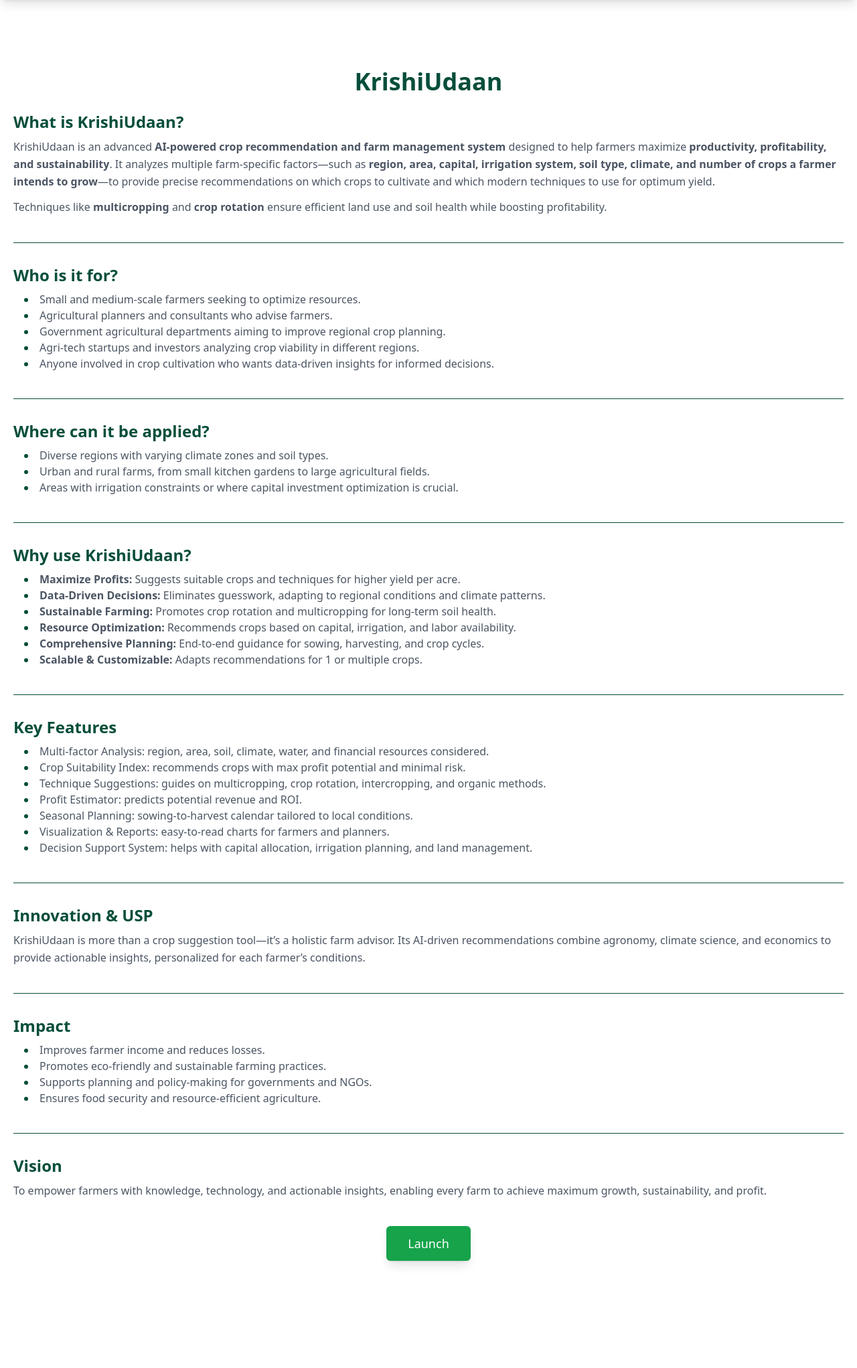
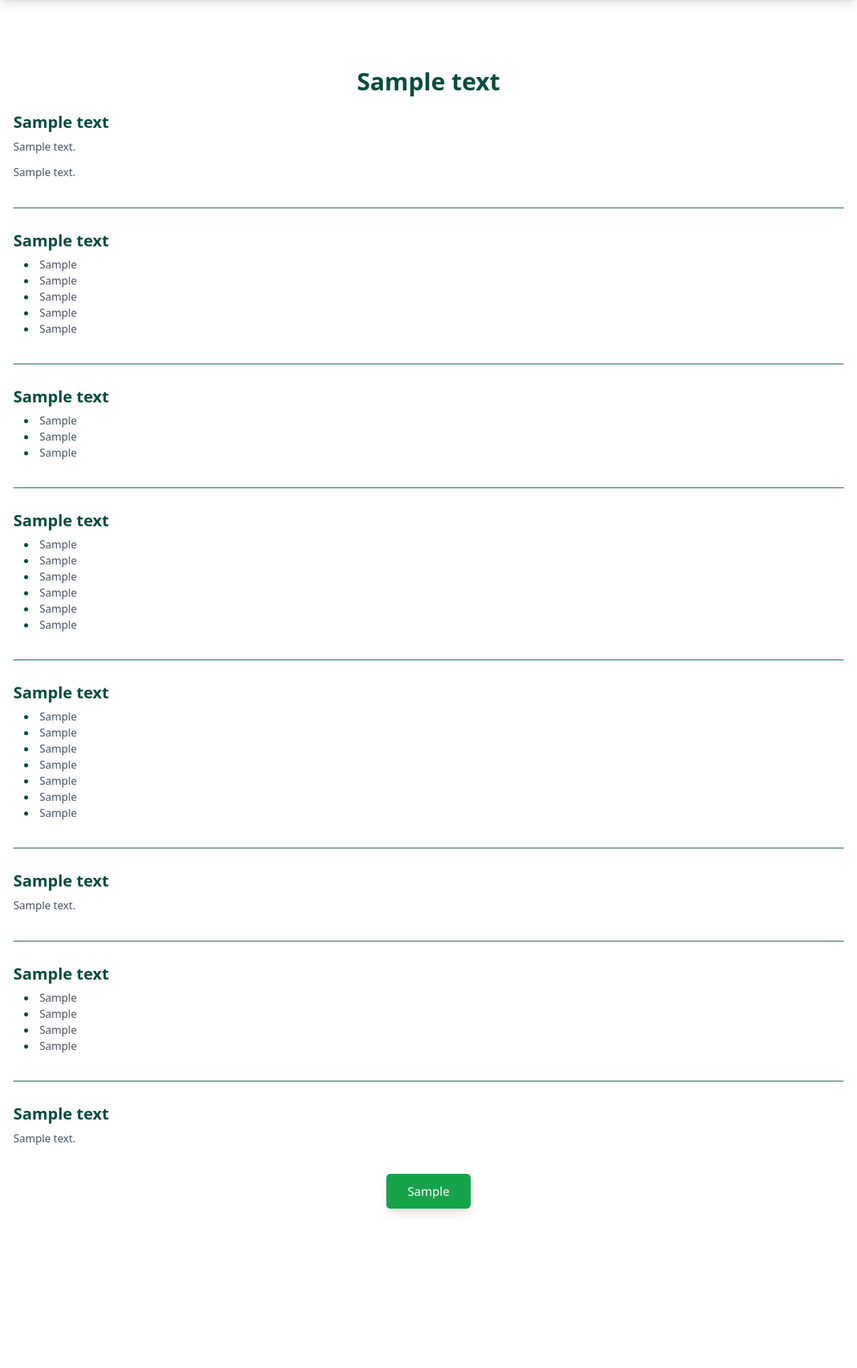
Before and after one commit to gamechangerfrombihar/SoilBuddy, a Flask app: template templates/KrishiUdaan.html in a window 1280 px wide. Shown: the part 90-2133 px from the top of the page at 67% size. After the commit the page ends 1902 px from the top, so only its background shows below. Run offline with Flask 3, Linux system fonts and the light colour scheme; the template is opened without the code that fills it: most values are stand-ins (such as "Sample title", 1, 10 or a date in 2020); some libraries are stand-ins or nearby versions.

Commit message:
Update KrishiUdaan.html

```diff
--- a/templates/KrishiUdaan.html
+++ b/templates/KrishiUdaan.html
@@ -40,30 +40,26 @@
   <section class="text-gray-600 body-font">
     <div class="container px-5 py-24 mx-auto">
 
-      <h1 class="text-4xl font-bold mb-6 text-center section-heading">KrishiUdaan</h1>
+      <h1 class="text-4xl font-bold mb-6 text-center section-heading">{{ texts.krishi_title }}</h1>
 
       <!-- What is KrishiUdaan -->
       <div class="mb-10">
-        <h2 class="text-2xl mb-2 section-heading">What is KrishiUdaan?</h2>
-        <p class="leading-relaxed text-base mb-3">
-          KrishiUdaan is an advanced <strong>AI-powered crop recommendation and farm management system</strong> designed to help farmers maximize <strong>productivity, profitability, and sustainability</strong>. It analyzes multiple farm-specific factors—such as <strong>region, area, capital, irrigation system, soil type, climate, and number of crops a farmer intends to grow</strong>—to provide precise recommendations on which crops to cultivate and which modern techniques to use for optimum yield.
-        </p>
-        <p class="leading-relaxed text-base">
-          Techniques like <strong>multicropping</strong> and <strong>crop rotation</strong> ensure efficient land use and soil health while boosting profitability.
-        </p>
+        <h2 class="text-2xl mb-2 section-heading">{{ texts.krishi_what_title }}</h2>
+        <p class="leading-relaxed text-base mb-3">{{ texts.krishi_what_desc1 }}</p>
+        <p class="leading-relaxed text-base">{{ texts.krishi_what_desc2 }}</p>
       </div>
 
       <div class="section-divider"></div>
 
       <!-- Who is it for -->
       <div class="mb-10">
-        <h2 class="text-2xl mb-2 section-heading">Who is it for?</h2>
+        <h2 class="text-2xl mb-2 section-heading">{{ texts.krishi_who_title }}</h2>
         <ul class="list-disc list-inside ml-4">
-          <li>Small and medium-scale farmers seeking to optimize resources.</li>
-          <li>Agricultural planners and consultants who advise farmers.</li>
-          <li>Government agricultural departments aiming to improve regional crop planning.</li>
-          <li>Agri-tech startups and investors analyzing crop viability in different regions.</li>
-          <li>Anyone involved in crop cultivation who wants data-driven insights for informed decisions.</li>
+          <li>{{ texts.krishi_who_1 }}</li>
+          <li>{{ texts.krishi_who_2 }}</li>
+          <li>{{ texts.krishi_who_3 }}</li>
+          <li>{{ texts.krishi_who_4 }}</li>
+          <li>{{ texts.krishi_who_5 }}</li>
         </ul>
       </div>
 
@@ -71,11 +67,11 @@
 
       <!-- Where can it be applied -->
       <div class="mb-10">
-        <h2 class="text-2xl mb-2 section-heading">Where can it be applied?</h2>
+        <h2 class="text-2xl mb-2 section-heading">{{ texts.krishi_where_title }}</h2>
         <ul class="list-disc list-inside ml-4">
-          <li>Diverse regions with varying climate zones and soil types.</li>
-          <li>Urban and rural farms, from small kitchen gardens to large agricultural fields.</li>
-          <li>Areas with irrigation constraints or where capital investment optimization is crucial.</li>
+          <li>{{ texts.krishi_where_1 }}</li>
+          <li>{{ texts.krishi_where_2 }}</li>
+          <li>{{ texts.krishi_where_3 }}</li>
         </ul>
       </div>
 
@@ -83,14 +79,14 @@
 
       <!-- Why use KrishiUdaan -->
       <div class="mb-10">
-        <h2 class="text-2xl mb-2 section-heading">Why use KrishiUdaan?</h2>
+        <h2 class="text-2xl mb-2 section-heading">{{ texts.krishi_why_title }}</h2>
         <ul class="list-disc list-inside ml-4">
-          <li><strong>Maximize Profits:</strong> Suggests suitable crops and techniques for higher yield per acre.</li>
-          <li><strong>Data-Driven Decisions:</strong> Eliminates guesswork, adapting to regional conditions and climate patterns.</li>
-          <li><strong>Sustainable Farming:</strong> Promotes crop rotation and multicropping for long-term soil health.</li>
-          <li><strong>Resource Optimization:</strong> Recommends crops based on capital, irrigation, and labor availability.</li>
-          <li><strong>Comprehensive Planning:</strong> End-to-end guidance for sowing, harvesting, and crop cycles.</li>
-          <li><strong>Scalable & Customizable:</strong> Adapts recommendations for 1 or multiple crops.</li>
+          <li>{{ texts.krishi_why_1 }}</li>
+          <li>{{ texts.krishi_why_2 }}</li>
+          <li>{{ texts.krishi_why_3 }}</li>
+          <li>{{ texts.krishi_why_4 }}</li>
+          <li>{{ texts.krishi_why_5 }}</li>
+          <li>{{ texts.krishi_why_6 }}</li>
         </ul>
       </div>
 
@@ -98,15 +94,15 @@
 
       <!-- Key Features -->
       <div class="mb-10">
-        <h2 class="text-2xl mb-2 section-heading">Key Features</h2>
+        <h2 class="text-2xl mb-2 section-heading">{{ texts.krishi_features_title }}</h2>
         <ul class="list-disc list-inside ml-4">
-          <li>Multi-factor Analysis: region, area, soil, climate, water, and financial resources considered.</li>
-          <li>Crop Suitability Index: recommends crops with max profit potential and minimal risk.</li>
-          <li>Technique Suggestions: guides on multicropping, crop rotation, intercropping, and organic methods.</li>
-          <li>Profit Estimator: predicts potential revenue and ROI.</li>
-          <li>Seasonal Planning: sowing-to-harvest calendar tailored to local conditions.</li>
-          <li>Visualization & Reports: easy-to-read charts for farmers and planners.</li>
-          <li>Decision Support System: helps with capital allocation, irrigation planning, and land management.</li>
+          <li>{{ texts.krishi_features_1 }}</li>
+          <li>{{ texts.krishi_features_2 }}</li>
+          <li>{{ texts.krishi_features_3 }}</li>
+          <li>{{ texts.krishi_features_4 }}</li>
+          <li>{{ texts.krishi_features_5 }}</li>
+          <li>{{ texts.krishi_features_6 }}</li>
+          <li>{{ texts.krishi_features_7 }}</li>
         </ul>
       </div>
 
@@ -114,22 +110,20 @@
 
       <!-- Innovation -->
       <div class="mb-10">
-        <h2 class="text-2xl mb-2 section-heading">Innovation & USP</h2>
-        <p class="leading-relaxed text-base">
-          KrishiUdaan is more than a crop suggestion tool—it’s a holistic farm advisor. Its AI-driven recommendations combine agronomy, climate science, and economics to provide actionable insights, personalized for each farmer’s conditions.
-        </p>
+        <h2 class="text-2xl mb-2 section-heading">{{ texts.krishi_innovation_title }}</h2>
+        <p class="leading-relaxed text-base">{{ texts.krishi_innovation_desc }}</p>
       </div>
 
       <div class="section-divider"></div>
 
       <!-- Impact -->
       <div class="mb-10">
-        <h2 class="text-2xl mb-2 section-heading">Impact</h2>
+        <h2 class="text-2xl mb-2 section-heading">{{ texts.krishi_impact_title }}</h2>
         <ul class="list-disc list-inside ml-4">
-          <li>Improves farmer income and reduces losses.</li>
-          <li>Promotes eco-friendly and sustainable farming practices.</li>
-          <li>Supports planning and policy-making for governments and NGOs.</li>
-          <li>Ensures food security and resource-efficient agriculture.</li>
+          <li>{{ texts.krishi_impact_1 }}</li>
+          <li>{{ texts.krishi_impact_2 }}</li>
+          <li>{{ texts.krishi_impact_3 }}</li>
+          <li>{{ texts.krishi_impact_4 }}</li>
         </ul>
       </div>
 
@@ -137,16 +131,14 @@
 
       <!-- Vision -->
       <div class="mb-10">
-        <h2 class="text-2xl mb-2 section-heading">Vision</h2>
-        <p class="leading-relaxed text-base">
-          To empower farmers with knowledge, technology, and actionable insights, enabling every farm to achieve maximum growth, sustainability, and profit.
-        </p>
+        <h2 class="text-2xl mb-2 section-heading">{{ texts.krishi_vision_title }}</h2>
+        <p class="leading-relaxed text-base">{{ texts.krishi_vision_desc }}</p>
       </div>
 
       <!-- Launch Button -->
       <div class="flex justify-center mt-10 mb-16">
         <a href="/krishiudaan" class="bg-green-600 text-white px-8 py-3 rounded-md glow-btn text-lg shadow-lg transform transition-transform hover:scale-105">
-          Launch
+          {{ texts.launch_btn }}
         </a>
       </div>
 
```
